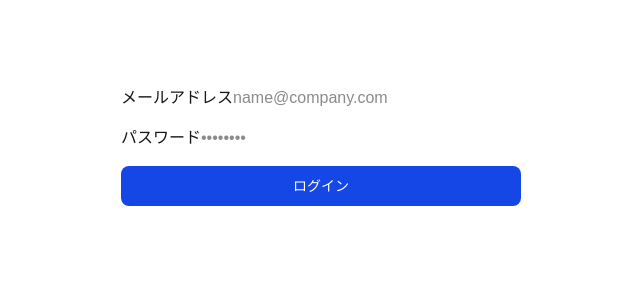
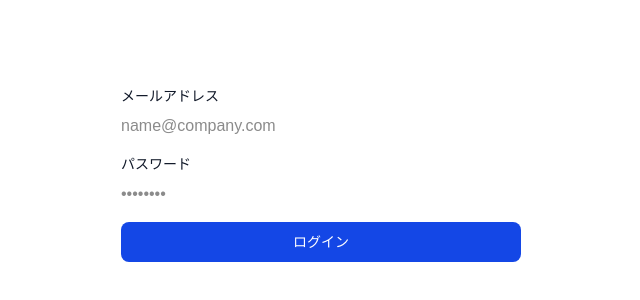
Before and after one commit to Kawagoe53/oriapp_resume_app, a Next.js app: page /login in a window 1280 px wide. Shown: the part 154-454 px from the top of the page, without its empty margins (319-959 px from the left). Built offline with nearby package versions, Linux system fonts and the light colour scheme; no server answers.

Commit message:
fix: Inputコンポーネントのlabel表示崩れを修正

```diff
--- a/app/_components/ui/Input.tsx
+++ b/app/_components/ui/Input.tsx
@@ -2,6 +2,7 @@
 
 import { ComponentProps } from "react";
 import { UseFormRegisterReturn } from "react-hook-form";
+import { Label } from "./Label";
 
 type Props = ComponentProps<"input"> & {
   errorMessage?: string;
@@ -17,7 +18,7 @@ export default function Input({
 }: Props) {
   return (
     <div>
-      <label htmlFor={props.id}>{label}</label>
+      {label && <Label htmlFor={props.id}>{label}</Label>}
       <input {...registration} {...props} />
       {errorMessage && <p className="text-red-500">{errorMessage}</p>}
     </div>
```
Also changed, not shown: 1 other file (tests, documents, lock files or other folders).
